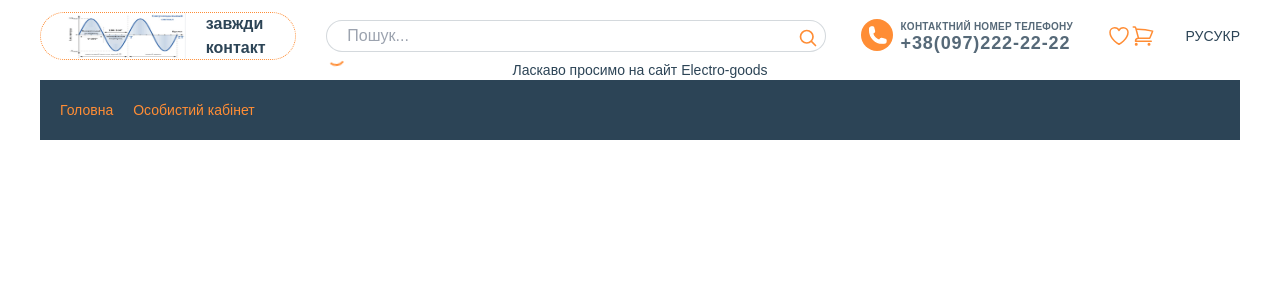
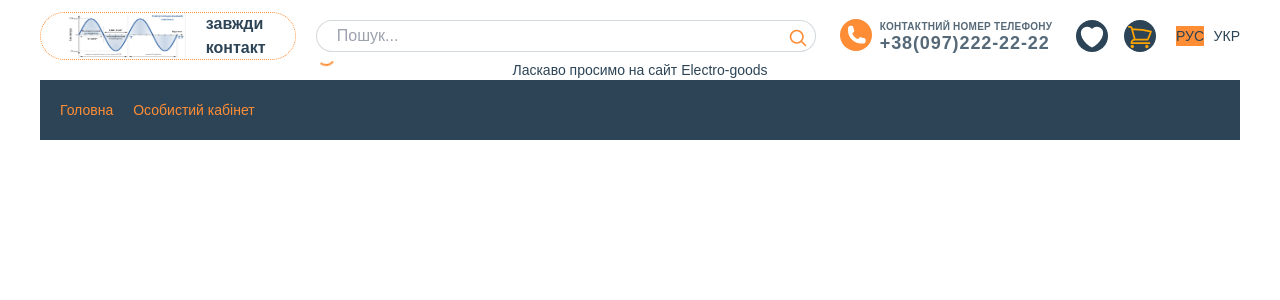
Before and after one commit to TheK0S/electro-goods, a React (Create React App) app: page / in a window 1280 px wide. Shown: the top 300 px of the page. Built offline with nearby package versions, Linux system fonts and the light colour scheme.

Commit message:
add layout

```diff
--- a/src/components/ContactsPanel/ContactsPanel.tsx
+++ b/src/components/ContactsPanel/ContactsPanel.tsx
@@ -2,7 +2,7 @@ export const ContactsPanel = () => {
     return (
         <div className='contactsPanel-wrap flex text-xs  '>
             <div className="contactPanel-icon p-1">
-                <svg xmlns="http://www.w3.org/2000/svg" fill="white" viewBox="-8 -7 38 38" strokeWidth={1.5} stroke="white" className="w-8 h-8 bg-secondary rounded-full">
+                <svg xmlns="http://www.w3.org/2000/svg" fill="white" viewBox="-8 0 38 25" strokeWidth={1.5} stroke="white" className="w-8 h-8 bg-secondary rounded-full">
                 <path strokeLinecap="round" strokeLinejoin="round"  d="M2.25 6.75c0 8.284 6.716 15 15 15h2.25a2.25 2.25 0 0 0 2.25-2.25v-1.372c0-.516-.351-.966-.852-1.091l-4.423-1.106c-.44-.11-.902.055-1.173.417l-.97 1.293c-.282.376-.769.542-1.21.38a12.035 12.035 0 0 1-7.143-7.143c-.162-.441.004-.928.38-1.21l1.293-.97c.363-.271.527-.734.417-1.173L6.963 3.102a1.125 1.125 0 0 0-1.091-.852H4.5A2.25 2.25 0 0 0 2.25 4.5v2.25Z" />
                 </svg>
             </div>
--- a/src/components/IconsPanel/IconsPanel.tsx
+++ b/src/components/IconsPanel/IconsPanel.tsx
@@ -1,14 +1,15 @@
 export const IconsPanel = () => {
 
   return (
-    <div className="iconsPanel-wrap flex">
+    <div className="iconsPanel-wrap flex min-w-20 justify-between">
         <a href="#" className="iconsPanel-icon text-secondary  ">
-          <svg xmlns="http://www.w3.org/2000/svg" fill="none" viewBox="0 0 24 24" strokeWidth={1.5} stroke="currentColor" className="w-6 h-6">
+          <svg xmlns="http://www.w3.org/2000/svg" fill="white" viewBox="-2 0 28 22" strokeWidth={1.5} stroke="white"
+          className="w-8 h-8 bg-main rounded-full">
             <path strokeLinecap="round" strokeLinejoin="round" d="M21 8.25c0-2.485-2.099-4.5-4.688-4.5-1.935 0-3.597 1.126-4.312 2.733-.715-1.607-2.377-2.733-4.313-2.733C5.1 3.75 3 5.765 3 8.25c0 7.22 9 12 9 12s9-4.78 9-12Z" />
           </svg>
         </a>
         <a href="#" className="iconsPanel-icon text-secondary ">
-          <svg xmlns="http://www.w3.org/2000/svg" fill="none" viewBox="0 0 24 24" strokeWidth={1.5} stroke="currentColor" className="w-6 h-6">
+          <svg xmlns="http://www.w3.org/2000/svg" fill="none" viewBox="-2 0 28 22" strokeWidth={1.5} stroke="orange" className="w-8 h-8 bg-main rounded-full">
             <path strokeLinecap="round" strokeLinejoin="round" d="M2.25 3h1.386c.51 0 .955.343 1.087.835l.383 1.437M7.5 14.25a3 3 0 0 0-3 3h15.75m-12.75-3h11.218c1.121-2.3 2.1-4.684 2.924-7.138a60.114 60.114 0 0 0-16.536-1.84M7.5 14.25 5.106 5.272M6 20.25a.75.75 0 1 1-1.5 0 .75.75 0 0 1 1.5 0Zm12.75 0a.75.75 0 1 1-1.5 0 .75.75 0 0 1 1.5 0Z" />
           </svg>
 
--- a/src/components/LanguagePanel/LanguagePanel.tsx
+++ b/src/components/LanguagePanel/LanguagePanel.tsx
@@ -1,9 +1,13 @@
 export const LanguagePanel = () => {
 
+    let language = 'ru';
+    const className = 'languagePanel-item';
+    const classNameChoisen = 'languagePanel-item  bg-secondary';
+
     return (
-        <div className="languagePanel flex">
-            <div className="languagePanel-item">РУС</div>
-            <div className="languagePanel-item">УКР</div>
+        <div className="languagePanel flex min-w-16 justify-between">
+            <div className={language==='ru'?classNameChoisen:className}>РУС</div>
+            <div className={language==='uk'?classNameChoisen:className}>УКР</div>
         </div>
     );
   };
```
